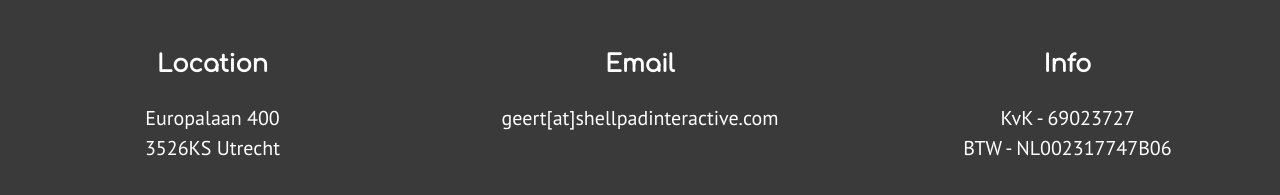
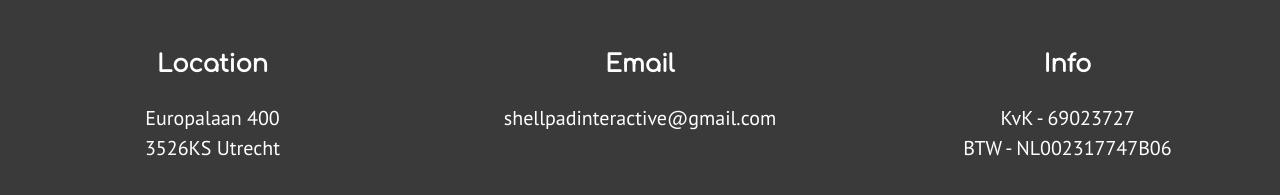
Before and after one commit to GBeuneker/shellpad-website, a Jekyll site: the page built from index.html, in a window 1280 px wide and 900 px high, scrolled down 2281 px. Shown: the part 657-852 px from the top of the window. Built offline with Jekyll 4.4.1, drawn with Linux system fonts in a browser that asks for light colours.

Commit message:
Update index.html

```diff
--- a/index.html
+++ b/index.html
@@ -190,7 +190,7 @@
       </div>
       <div class="col-md-6 mb-5 mb-lg-0">
         <h4 class="mb-4">Email</h4>
-        <p class="lead mb-0">geert[at]shellpadinteractive.com</p>
+        <p class="lead mb-0">shellpadinteractive@gmail.com</p>
       </div>
       <div class="col-md-3 mb-5 mb-lg-0">
         <h4 class="mb-4">Info</h4>
```
